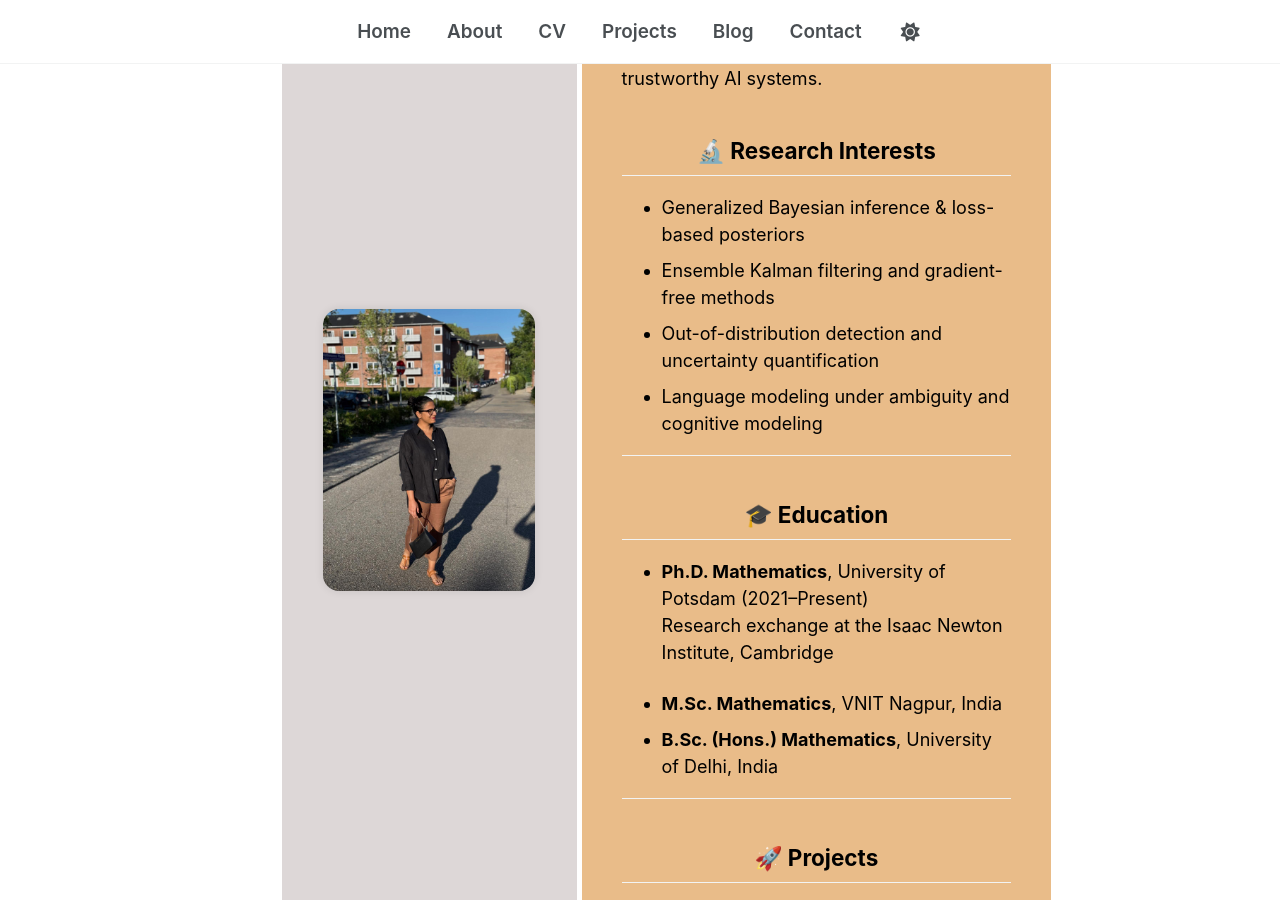
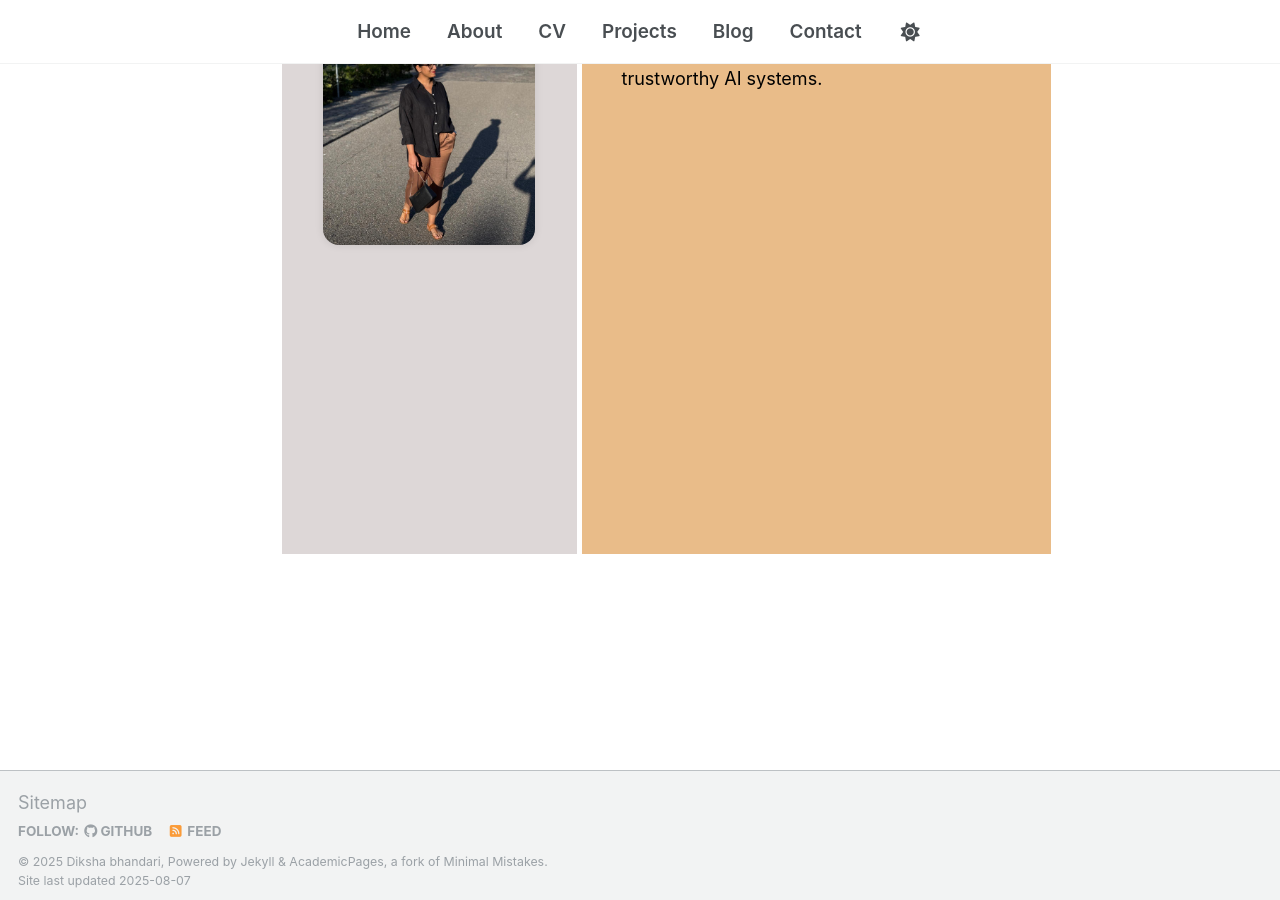
Before and after one commit to dikshab14/dikshab14.github.io, a Jekyll site: the page built from index.md, in a window 1280 px wide and 900 px high, scrolled down 446 px. Built offline with Jekyll 4.4.1, drawn with Linux system fonts in a browser that asks for light colours; a script that is not in the unit is left out; some of the changed text lies outside the part shown.

Commit message:
update home page

```diff
--- a/index.md
+++ b/index.md
@@ -11,50 +11,3 @@ Welcome to my page!
 I’m **Diksha Bhandari**, a Ph.D. candidate in Mathematics at the University of Potsdam, Germany. I specialize in **Bayesian inference**, **data assimilation**, and **uncertainty-aware machine learning**, with a focus on developing robust, scalable methods for simulation-based models in both engineering and language.
 
 My work integrates principles from applied mathematics, deep learning, and statistical inference to develop interpretable and trustworthy AI systems.
-
-
-## 🔬 Research Interests
-
-- Generalized Bayesian inference & loss-based posteriors
-- Ensemble Kalman filtering and gradient-free methods
-- Out-of-distribution detection and uncertainty quantification
-- Language modeling under ambiguity and cognitive modeling
-
----
-
-## 🎓 Education
-
-- **Ph.D. Mathematics**, University of Potsdam (2021–Present)
-  Research exchange at the Isaac Newton Institute, Cambridge
-
-- **M.Sc. Mathematics**, VNIT Nagpur, India
-- **B.Sc. (Hons.) Mathematics**, University of Delhi, India
-
----
-
-## 🚀 Projects
-
-- Gradient-Free Bayesian Inference for Generative Models
-- Ensemble Kalman Filters for Language Comprehension
-- Affine-Invariant Sampling for Neural Network Robustness
-
----
-
-## 📚 Publications
-
-- *Affine invariant ensemble transform methods to improve predictive uncertainty in neural networks*,
-  [Foundations of Data Science](https://www.aimsciences.org/article/doi/10.3934/fods.2024040)
-
-- *Ensemble Kalman filter for uncertainty in human language comprehension*,
-  [arXiv:2505.02590](https://arxiv.org/abs/2505.02590)
-
----
-
-## 📄 [Download CV](https://github.com/dikshab14/dikshab14.github.io/raw/main/files/Diksha-Bhandari-Resume.pdf)
-
----
-
-## 📬 Connect
-
-- 📧 [db141097@gmail.com](mailto:db141097@gmail.com)
-- 🔗 [LinkedIn](https://www.linkedin.com/in/diksha-bhandari/)
```
